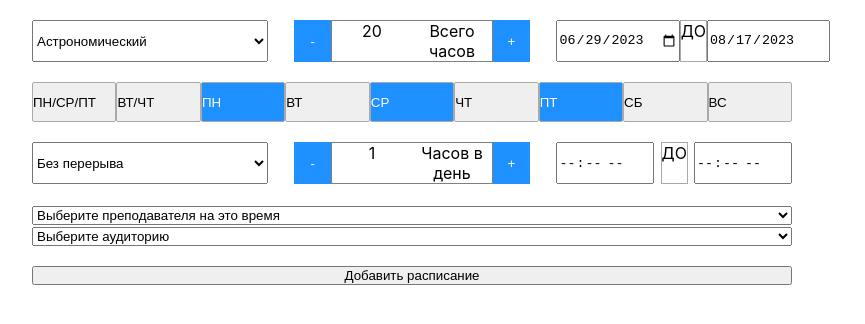
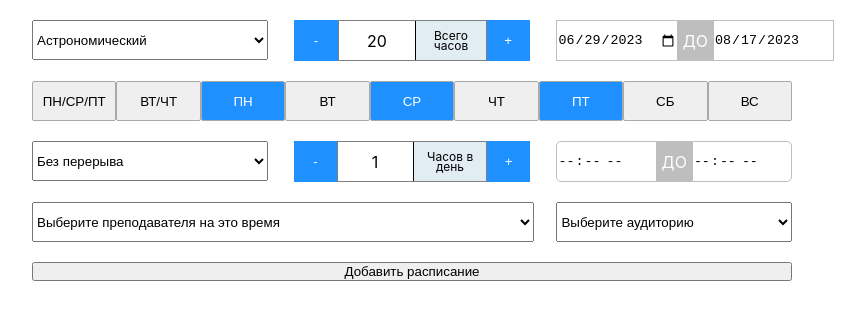
Before and after one commit to maskal2719/phoenix, a React (Create React App) app: page / in a window 1280 px wide. Shown: the top 324 px of the page, without its empty margins (228-1093 px from the left). Built offline with nearby package versions, Linux system fonts and the light colour scheme.

Commit message:
fix:style

```diff
--- a/src/App.css
+++ b/src/App.css
@@ -27,19 +27,24 @@
   width: 122px;
   height: 40px;
   display: flex;
-  justify-content: space-between;
+  justify-content: center;
   align-items: center;
   border: 1px solid darkgrey;
   border-radius: 2px;
+  cursor: pointer;
 }
 
 .span {
-  border: 1px solid darkgrey;
   height: 100%;
-
+  display: flex;
+  align-items: center;
+  background: #bebebe;
+  color: white;
+  padding: 0px 5px 0px 5px;
 }
 
 .btnDays:hover {
+  /*background-color: #588df2*/
   background-color: dodgerblue;
   color: white;
 }
@@ -59,3 +64,38 @@
   justify-content: space-between;
   width: 31%;
 }
+
+
+/*------*/
+
+.start-time {
+  border-bottom-left-radius: 5px;
+  border-top-left-radius: 5px;
+}
+
+.end-time {
+  border-bottom-right-radius: 5px;
+  border-top-right-radius: 5px;
+}
+
+.selectsBlock {
+  display: flex;
+  justify-content: space-between;
+}
+
+.teacherItem {
+  width: 66%;
+}
+
+.auditoryItem {
+  width: 31%;
+}
+
+/*button::after {*/
+/*  content: "|";*/
+/*  color: black;*/
+/*  height: 15px;*/
+/*  margin-right: 5px;*/
+/*  position: absolute;*/
+/*  right: 20px;*/
+/*}*/
--- a/src/App.js
+++ b/src/App.js
@@ -212,24 +212,30 @@ function App() {
         </div>
         <div className={"block-itm"}>
           <SuperInput
+              className={"start-time"}
             readonly={true}
             typeInput={"time"}
             value={startLessonToNormalType}
           />
           <span className={"span"}>ДО</span>
           <SuperInput
+              className={"end-time"}
             readonly={true}
             typeInput={"time"}
             value={endLessonToNormalType}
           />
         </div>
       </div>
-      <div>
-        <SuperSelect options={teachersOptions} callback={changeTeachHandler} />
-        <SuperSelect
-          options={auditoryOptions}
-          callback={changeAuditoryHandler}
-        />
+      <div className={'selectsBlock'}>
+        <div className={'teacherItem'}>
+          <SuperSelect options={teachersOptions} callback={changeTeachHandler} />
+        </div>
+        <div className={'auditoryItem'}>
+          <SuperSelect
+              options={auditoryOptions}
+              callback={changeAuditoryHandler}
+          />
+        </div>
       </div>
       <button type="submit" onClick={handleSubmit}>
         Добавить расписание
--- a/src/components/DisplayValue/DisplayValue.jsx
+++ b/src/components/DisplayValue/DisplayValue.jsx
@@ -5,7 +5,7 @@ const DisplayValue = ({ displayValue, spanValue }) => {
   return (
     <div className={s.display}>
       <span className={s.value}>{displayValue}</span>
-      <span className={s.value}>{spanValue}</span>
+      <span className={s.description}>{spanValue}</span>
     </div>
   );
 };
--- a/src/components/DisplayValue/DisplayValue.module.css
+++ b/src/components/DisplayValue/DisplayValue.module.css
@@ -6,8 +6,19 @@
 
 .value {
     width: 80px;
-    height: 40px;
     text-align: center;
+    display: flex;
+    align-items: center;
+    justify-content: center;;
+}
+
+.description {
+    background: #e2ecf3;
+    font-size: 12px;
+    padding: 10px 0px 10px 0px;
+    line-height: 0.8;
+    text-align: center;
+    border-left: 1px solid black;
 }
 
 .span {
--- a/src/components/SuperButton/SuperButton.module.css
+++ b/src/components/SuperButton/SuperButton.module.css
@@ -4,4 +4,5 @@
     background-color: dodgerblue;
     border: none;
     color: white;
+    cursor: pointer;
 }
--- a/src/components/SuperInput/SuperInput.jsx
+++ b/src/components/SuperInput/SuperInput.jsx
@@ -3,6 +3,7 @@ import React from "react";
 const SuperInput = ({ value, typeInput, callback, readonly, className }) => {
   return (
     <input
+      style={{width:"100%", border: "1px solid #bebebe"}}
       className={className}
       readOnly={readonly}
       type={typeInput}
--- a/src/components/SuperSelect/SuperSelect.module.css
+++ b/src/components/SuperSelect/SuperSelect.module.css
@@ -1,3 +1,4 @@
 .select {
     width: 100%;
+    height: 40px;
 }
```
